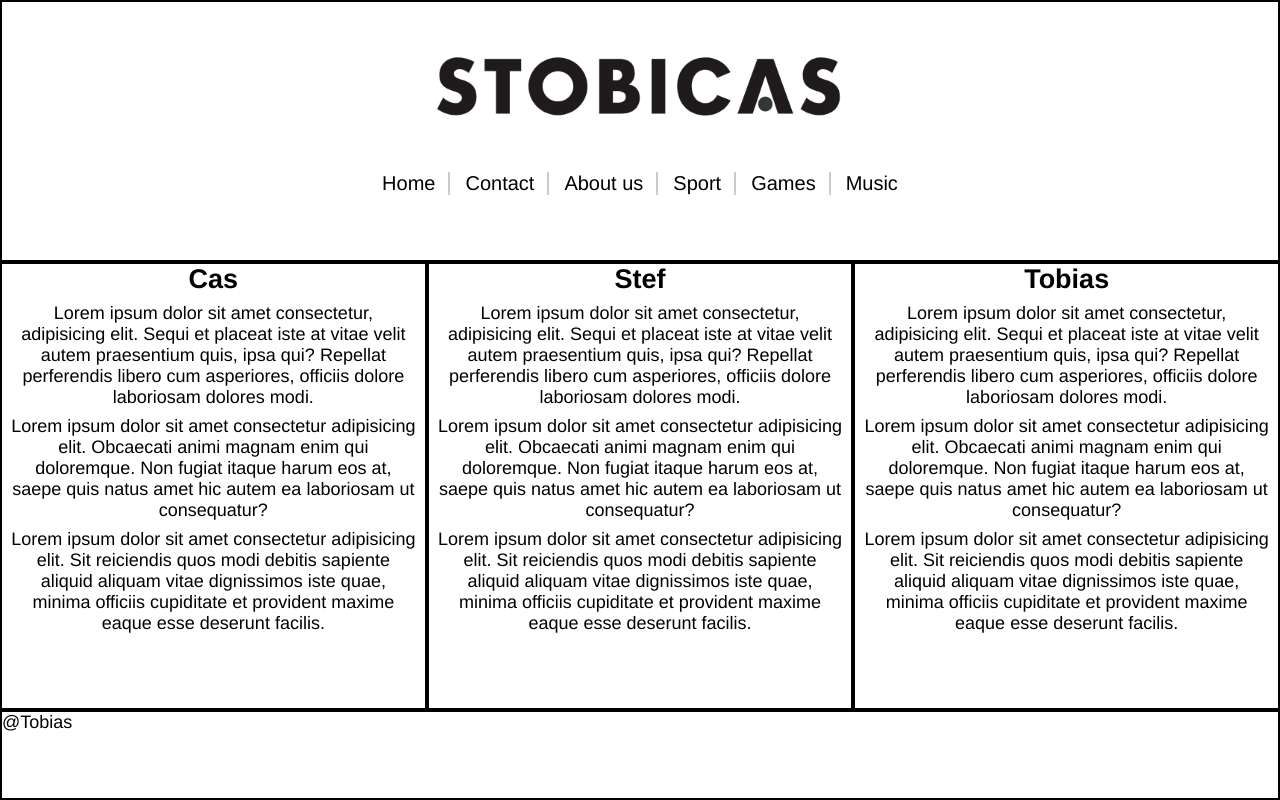
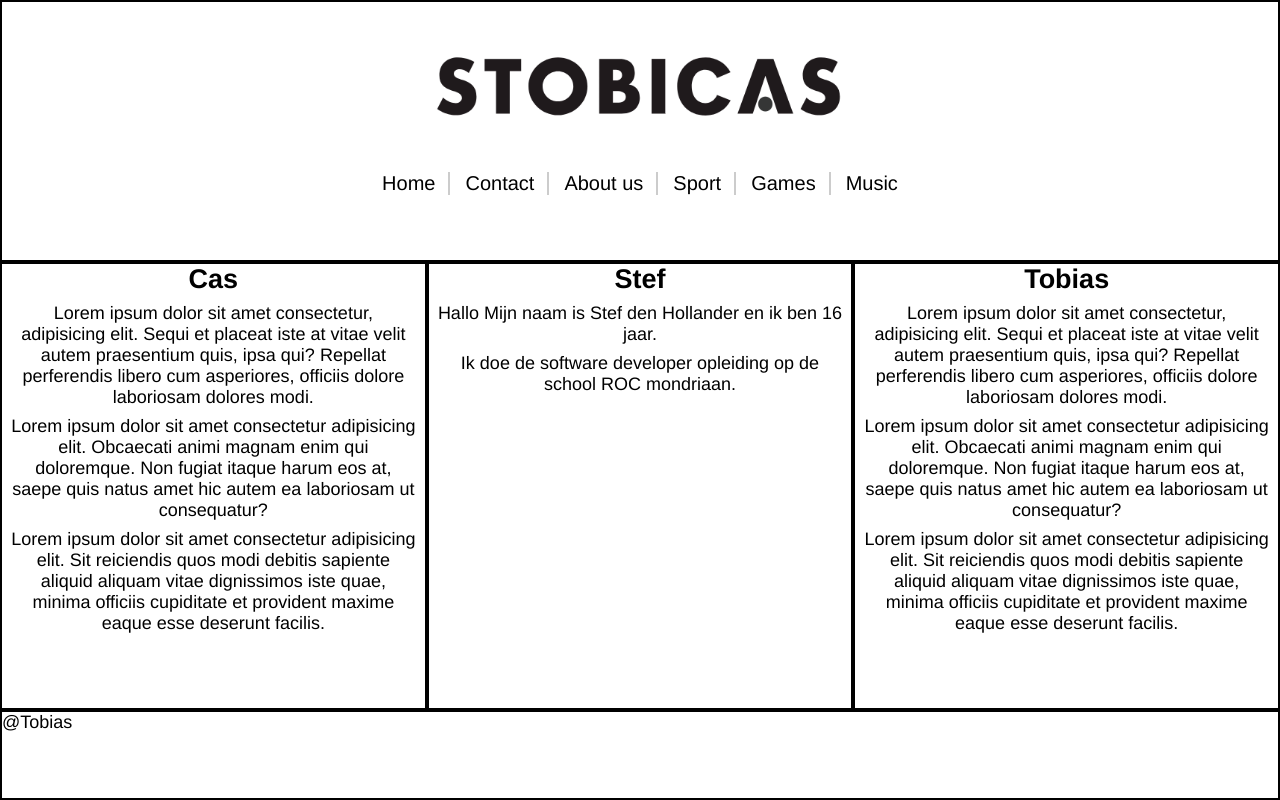
Before and after one commit to Casvdt/Triple-webcatalogus, a plain HTML site: page about us/aboutus.html in a window 1280 px wide. Drawn offline with Linux system fonts and the light colour scheme.

Commit message:
changed my own text in about us.

```diff
--- a/about us/aboutus.html
+++ b/about us/aboutus.html
@@ -43,15 +43,9 @@
       <div class="box2">
         <h2>Stef</h2>
         <ul>
-          <li>Lorem ipsum dolor sit amet consectetur, adipisicing elit. Sequi et placeat iste at vitae velit autem
-            praesentium quis, ipsa qui? Repellat perferendis libero cum asperiores, officiis dolore laboriosam dolores
-            modi.</li>
+          <li>Hallo Mijn naam is Stef den Hollander en ik ben 16 jaar.</li>
 
-          <li>Lorem ipsum dolor sit amet consectetur adipisicing elit. Obcaecati animi magnam enim qui doloremque. Non
-            fugiat itaque harum eos at, saepe quis natus amet hic autem ea laboriosam ut consequatur?</li>
-          <li>Lorem ipsum dolor sit amet consectetur adipisicing elit. Sit reiciendis quos modi debitis sapiente aliquid
-            aliquam vitae dignissimos iste quae, minima officiis cupiditate et provident maxime eaque esse deserunt
-            facilis.</li>
+          <li>Ik doe de software developer opleiding op de school ROC mondriaan.</li>
         </ul>
       </div>
       <div class="box3">
```
